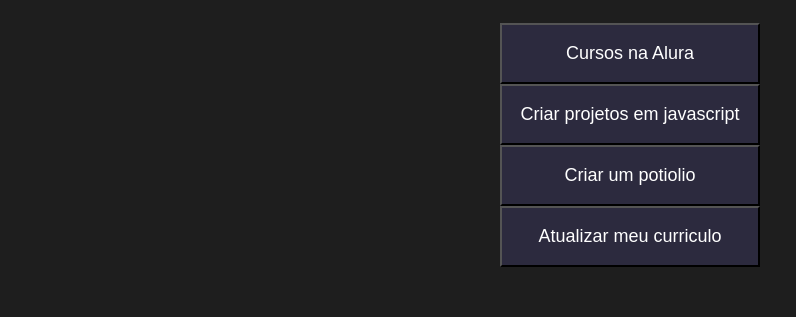
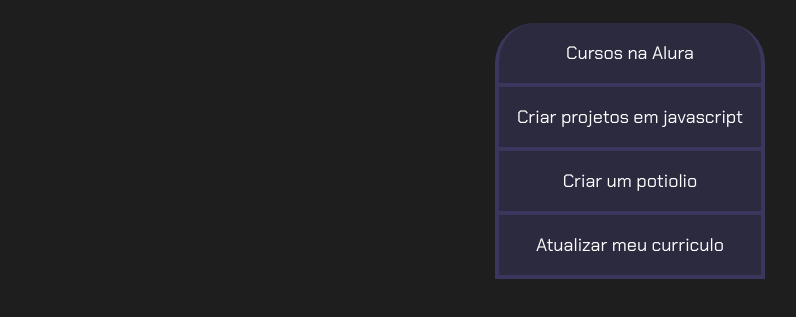
Before and after one commit to 02-ANYCOLLI/javascript, a plain HTML site: page index.html in a window 1280 px wide. Shown: the part 75-392 px from the top of the page, without its empty margins (10-806 px from the left). Drawn offline with Linux system fonts and the light colour scheme.

Commit message:
Add files via upload

```diff
--- a/style.css
+++ b/style.css
@@ -36,6 +36,7 @@ body{
 }
 
 .botao{
+    font-family: "Chakra Petch" , sans-serif;
     background-color: var(--botao-inativo);
     color: var(--branco);
     display: flex;
@@ -44,5 +45,26 @@ body{
     font-size: 18px;
     align-items: center;
     width: 100%;
+    border-bottom:4px solid var(--botao-ativo);
+    border-left:4px solid var(--botao-ativo);
+    border-right:4px solid var(--botao-ativo);
+    border-top: none;
+}
 
+.botao:first-child{
+    border-radius: 40px 40px 0 0;
 }
+
+.botoes{
+    display: block;
+}
+
+@media screen and (min-widht: 768px) {
+    .botoes{
+        display: flex;
+    }
+    .botao:first-child{
+        border-radius: 40px 0 0 0;
+    }
+    .border-radius
+}
```
